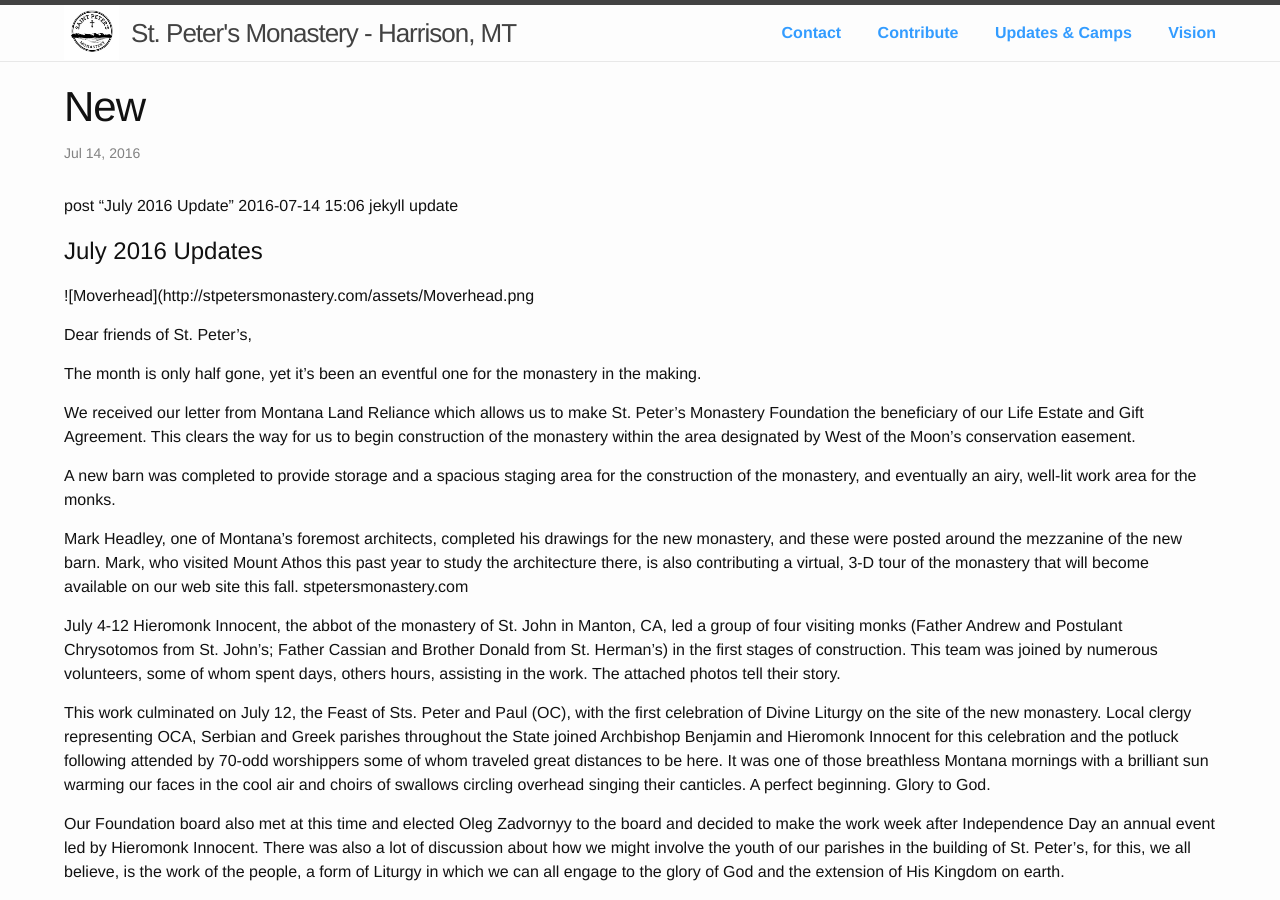
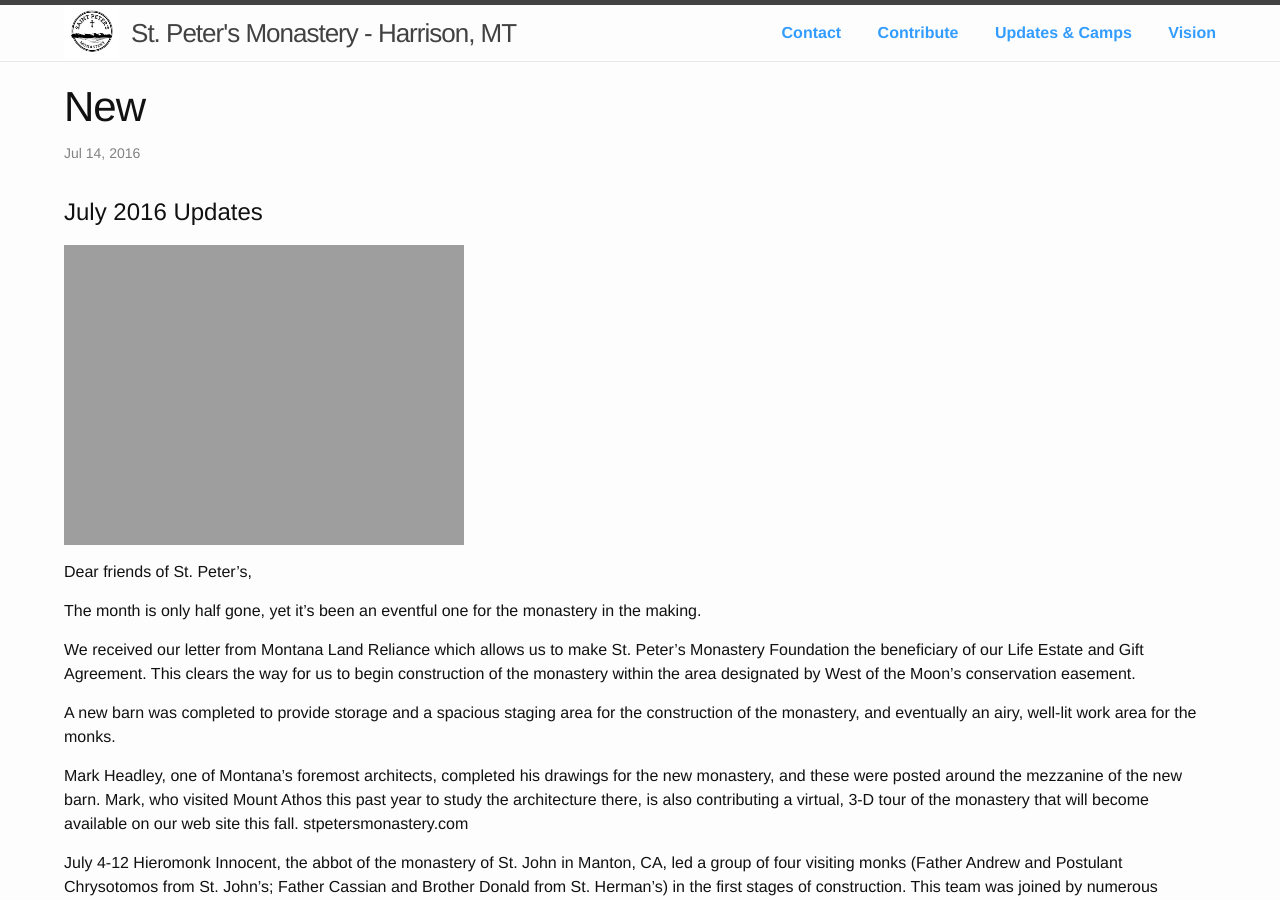
Before and after one commit to stpetersmonastery/stpetersmonastery.github.io, a Jekyll site: the page built from _posts/2016-07-14-new.markdown, in a window 1280 px wide and 900 px high. Built offline with Jekyll 4.4.1, drawn with Linux system fonts in a browser that asks for light colours; our own code applies the rules of GitHub Pages for plain Markdown files.

Commit message:
Remove bad info on July 14 update

```diff
--- a/_posts/2016-07-14-new.markdown
+++ b/_posts/2016-07-14-new.markdown
@@ -1,13 +1,7 @@
-
-post
-"July 2016 Update"
-2016-07-14 15:06
-jekyll update
-
 
 # July 2016 Updates
 
-![Moverhead]({{ site.url }}/assets/Moverhead.png
+![Moverhead]({{ site.url }}/assets/Moverhead.png)
 
 Dear friends of St. Peter's,
 
```
